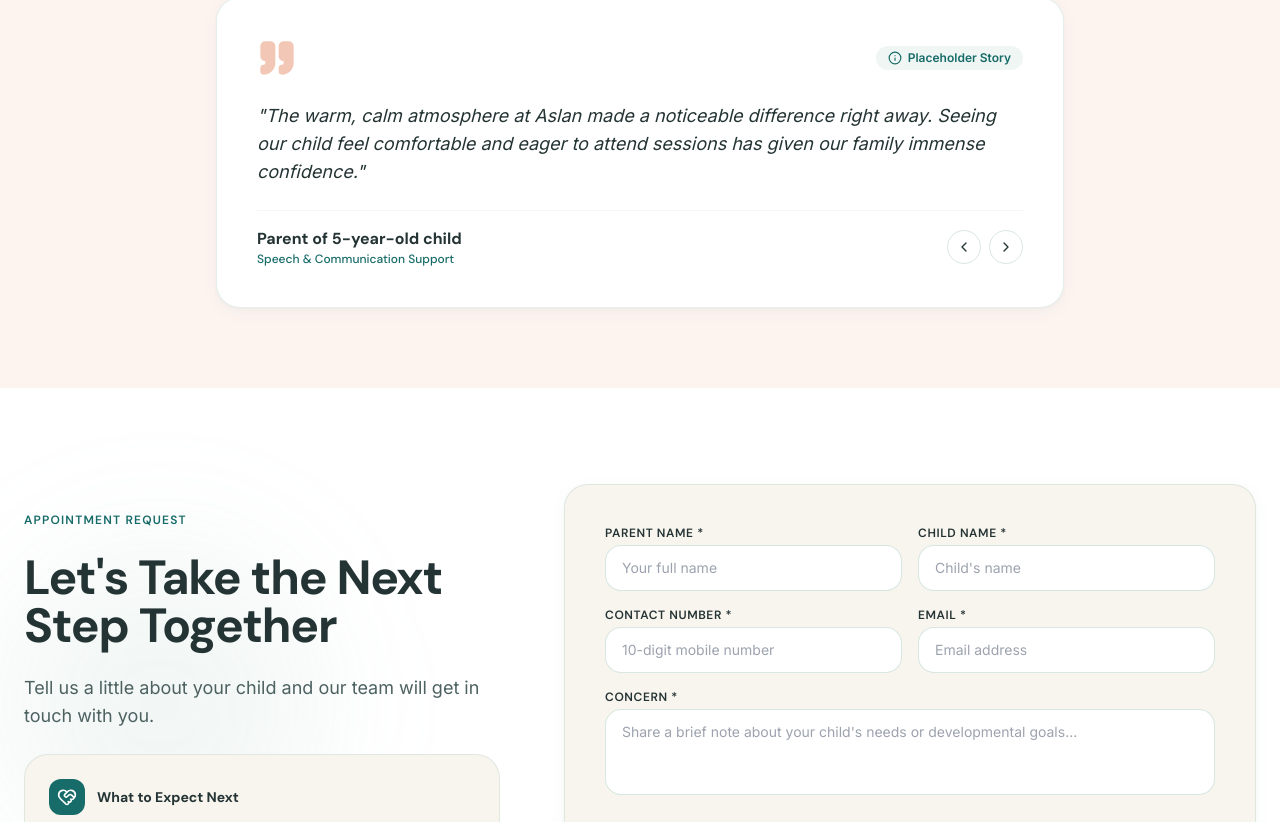
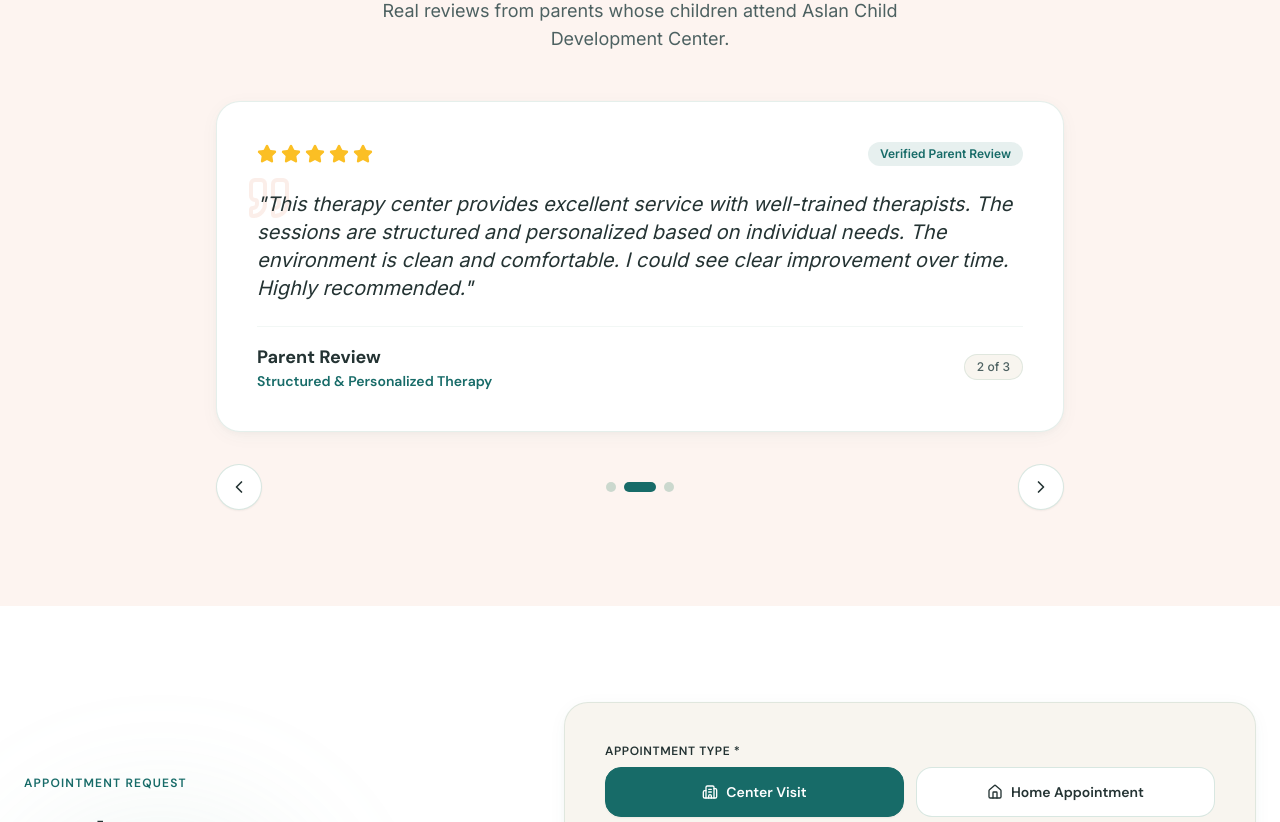
Before and after one commit to Lakshan1042/AslanCDC_Portfolio, a React (Vite) app: page / in a window 1280 px wide. Shown: the part 4538-5360 px from the top of the page. Built offline with nearby package versions, Linux system fonts and the light colour scheme.

Commit message:
"Added Carousel and Home visit options"

```diff
--- a/src/components/AppointmentSection.tsx
+++ b/src/components/AppointmentSection.tsx
@@ -1,7 +1,7 @@
 import React, { useState } from 'react';
-import { motion } from 'framer-motion';
+import { motion, AnimatePresence } from 'framer-motion';
 import { Button } from './Button';
-import { CheckCircle2, Loader2, HeartHandshake, ShieldCheck, Clock, AlertCircle } from 'lucide-react';
+import { CheckCircle2, Loader2, HeartHandshake, ShieldCheck, Clock, AlertCircle, Building2, Home } from 'lucide-react';
 
 interface FormErrors {
   parentName?: string;
@@ -9,6 +9,7 @@ interface FormErrors {
   phone?: string;
   email?: string;
   concern?: string;
+  address?: string;
 }
 
 export const AppointmentSection: React.FC = () => {
@@ -18,6 +19,8 @@ export const AppointmentSection: React.FC = () => {
     phone: '',
     email: '',
     concern: '',
+    appointmentType: 'center' as 'center' | 'home',
+    address: '',
   });
 
   const [errors, setErrors] = useState<FormErrors>({});
@@ -54,6 +57,10 @@ export const AppointmentSection: React.FC = () => {
       newErrors.concern = 'Please share a brief note about your child’s needs.';
     }
 
+    if (formData.appointmentType === 'home' && !formData.address.trim()) {
+      newErrors.address = 'Please enter your complete home address for the visit.';
+    }
+
     setErrors(newErrors);
     return Object.keys(newErrors).length === 0;
   };
@@ -75,6 +82,8 @@ export const AppointmentSection: React.FC = () => {
         formDataPayload.append('phone', formData.phone);
         formDataPayload.append('email', formData.email);
         formDataPayload.append('concern', formData.concern);
+        formDataPayload.append('isHomeAppointment', formData.appointmentType === 'home' ? 'Yes' : 'No');
+        formDataPayload.append('address', formData.appointmentType === 'home' ? formData.address.trim() : 'Center Visit');
         formDataPayload.append('submittedAt', new Date().toLocaleString('en-IN', { timeZone: 'Asia/Kolkata' }));
 
         await fetch(scriptUrl, {
@@ -123,7 +132,7 @@ export const AppointmentSection: React.FC = () => {
             </h2>
 
             <p className="text-base sm:text-lg text-aslan-charcoal-muted leading-relaxed font-sans font-normal">
-              Tell us a little about your child and our team will get in touch with you.
+              Tell us a little about your child and choose between a Center Visit or Home Appointment.
             </p>
 
             {/* Qualitative Trust Card */}
@@ -150,7 +159,7 @@ export const AppointmentSection: React.FC = () => {
             </div>
           </motion.div>
 
-          {/* RIGHT: Compact 5-Field Form with Validation */}
+          {/* RIGHT: Form with Appointment Type & Validation */}
           <motion.div
             initial={{ opacity: 0, y: 20 }}
             whileInView={{ opacity: 1, y: 0 }}
@@ -172,7 +181,7 @@ export const AppointmentSection: React.FC = () => {
                   Thank you!
                 </h3>
                 <p className="text-aslan-charcoal-muted max-w-md mx-auto text-base leading-relaxed font-sans">
-                  We've received your request. Our team will contact you shortly.
+                  We've received your request for a {formData.appointmentType === 'home' ? 'Home Appointment' : 'Center Visit'}. Our team will contact you shortly.
                 </p>
                 <div className="pt-4">
                   <Button
@@ -180,7 +189,15 @@ export const AppointmentSection: React.FC = () => {
                     size="sm"
                     onClick={() => {
                       setSubmitted(false);
-                      setFormData({ parentName: '', childName: '', phone: '', email: '', concern: '' });
+                      setFormData({
+                        parentName: '',
+                        childName: '',
+                        phone: '',
+                        email: '',
+                        concern: '',
+                        appointmentType: 'center',
+                        address: '',
+                      });
                       setErrors({});
                       setSubmitError(null);
                     }}
@@ -191,6 +208,44 @@ export const AppointmentSection: React.FC = () => {
               </motion.div>
             ) : (
               <form onSubmit={handleSubmit} noValidate className="space-y-4">
+
+                {/* Appointment Type Selector */}
+                <div>
+                  <label className="block text-xs font-semibold uppercase tracking-wider text-aslan-charcoal mb-2 font-heading">
+                    Appointment Type *
+                  </label>
+                  <div className="grid grid-cols-2 gap-3">
+                    <button
+                      type="button"
+                      onClick={() => {
+                        setFormData({ ...formData, appointmentType: 'center' });
+                        if (errors.address) setErrors({ ...errors, address: undefined });
+                      }}
+                      className={`p-3.5 rounded-2xl border text-xs sm:text-sm font-semibold flex items-center justify-center gap-2 transition-all font-heading ${
+                        formData.appointmentType === 'center'
+                          ? 'bg-aslan-teal text-white border-aslan-teal shadow-sm'
+                          : 'bg-white text-aslan-charcoal border-aslan-sage/30 hover:border-aslan-teal/50'
+                      }`}
+                    >
+                      <Building2 className="w-4 h-4 flex-shrink-0" />
+                      <span>Center Visit</span>
+                    </button>
+
+                    <button
+                      type="button"
+                      onClick={() => setFormData({ ...formData, appointmentType: 'home' })}
+                      className={`p-3.5 rounded-2xl border text-xs sm:text-sm font-semibold flex items-center justify-center gap-2 transition-all font-heading ${
+                        formData.appointmentType === 'home'
+                          ? 'bg-aslan-teal text-white border-aslan-teal shadow-sm'
+                          : 'bg-white text-aslan-charcoal border-aslan-sage/30 hover:border-aslan-teal/50'
+                      }`}
+                    >
+                      <Home className="w-4 h-4 flex-shrink-0" />
+                      <span>Home Appointment</span>
+                    </button>
+                  </div>
+                </div>
+
                 <div className="grid grid-cols-1 sm:grid-cols-2 gap-4">
                   {/* 1. Parent Name */}
                   <div>
@@ -299,6 +354,41 @@ export const AppointmentSection: React.FC = () => {
                   </div>
                 </div>
 
+                {/* Conditional Home Address Field */}
+                <AnimatePresence>
+                  {formData.appointmentType === 'home' && (
+                    <motion.div
+                      initial={{ opacity: 0, height: 0 }}
+                      animate={{ opacity: 1, height: 'auto' }}
+                      exit={{ opacity: 0, height: 0 }}
+                      transition={{ duration: 0.25 }}
+                    >
+                      <label className="block text-xs font-semibold uppercase tracking-wider text-aslan-charcoal mb-1 font-heading">
+                        Home Address for Visit *
+                      </label>
+                      <textarea
+                        rows={2}
+                        placeholder="Enter complete home address (House No, Street, Area, Landmark, Pincode)..."
+                        value={formData.address}
+                        onChange={(e) => {
+                          setFormData({ ...formData, address: e.target.value });
+                          if (errors.address) setErrors({ ...errors, address: undefined });
+                        }}
+                        className={`w-full px-4 py-3 bg-white border rounded-2xl text-sm focus:outline-none transition-all text-aslan-charcoal resize-none ${
+                          errors.address
+                            ? 'border-rose-500 focus:ring-2 focus:ring-rose-500/30'
+                            : 'border-aslan-sage/30 focus:ring-2 focus:ring-aslan-teal focus:border-aslan-teal'
+                        }`}
+                      ></textarea>
+                      {errors.address && (
+                        <p className="text-rose-600 text-xs font-medium mt-1 flex items-center gap-1">
+                          <AlertCircle className="w-3.5 h-3.5" /> {errors.address}
+                        </p>
+                      )}
+                    </motion.div>
+                  )}
+                </AnimatePresence>
+
                 {/* 5. Concern */}
                 <div>
                   <label className="block text-xs font-semibold uppercase tracking-wider text-aslan-charcoal mb-1 font-heading">
--- a/src/components/SectionHeading.tsx
+++ b/src/components/SectionHeading.tsx
@@ -26,7 +26,7 @@ export const SectionHeading: React.FC<SectionHeadingProps> = ({
         {title}
       </h2>
       {subtitle && (
-        <p className="text-base md:text-lg text-aslan-charcoal-muted leading-relaxed font-sans font-normal max-w-xl">
+        <p className={`text-base md:text-lg text-aslan-charcoal-muted leading-relaxed font-sans font-normal max-w-xl ${centered ? 'mx-auto' : ''}`}>
           {subtitle}
         </p>
       )}
--- a/src/components/TestimonialsSection.tsx
+++ b/src/components/TestimonialsSection.tsx
@@ -1,82 +1,160 @@
-import React, { useState } from 'react';
-import { motion } from 'framer-motion';
+import React, { useState, useEffect, useCallback } from 'react';
+import { motion, AnimatePresence } from 'framer-motion';
 import { SectionHeading } from './SectionHeading';
 import { TESTIMONIAL_PLACEHOLDERS } from '../data/contentData';
-import { Quote, ChevronLeft, ChevronRight, Info } from 'lucide-react';
+import { Quote, ChevronLeft, ChevronRight, Star } from 'lucide-react';
 
 export const TestimonialsSection: React.FC = () => {
   const [activeIndex, setActiveIndex] = useState(0);
+  const [direction, setDirection] = useState(1); // 1 = next, -1 = prev
+  const [isPaused, setIsPaused] = useState(false);
 
-  const nextTestimonial = () => {
+  const nextTestimonial = useCallback(() => {
+    setDirection(1);
     setActiveIndex((prev) => (prev + 1) % TESTIMONIAL_PLACEHOLDERS.length);
+  }, []);
+
+  const prevTestimonial = useCallback(() => {
+    setDirection(-1);
+    setActiveIndex((prev) => (prev - 1 + TESTIMONIAL_PLACEHOLDERS.length) % TESTIMONIAL_PLACEHOLDERS.length);
+  }, []);
+
+  const goToSlide = (index: number) => {
+    setDirection(index > activeIndex ? 1 : -1);
+    setActiveIndex(index);
   };
 
-  const prevTestimonial = () => {
-    setActiveIndex((prev) => (prev - 1 + TESTIMONIAL_PLACEHOLDERS.length) % TESTIMONIAL_PLACEHOLDERS.length);
-  };
+  // Auto-play timer (5 seconds), pauses on hover
+  useEffect(() => {
+    if (isPaused) return;
+    const timer = setInterval(() => {
+      nextTestimonial();
+    }, 5000);
+    return () => clearInterval(timer);
+  }, [isPaused, nextTestimonial]);
 
   const current = TESTIMONIAL_PLACEHOLDERS[activeIndex];
 
+  const variants = {
+    enter: (dir: number) => ({
+      x: dir > 0 ? 60 : -60,
+      opacity: 0,
+      scale: 0.98,
+    }),
+    center: {
+      x: 0,
+      opacity: 1,
+      scale: 1,
+    },
+    exit: (dir: number) => ({
+      x: dir > 0 ? -60 : 60,
+      opacity: 0,
+      scale: 0.98,
+    }),
+  };
+
   return (
-    <section className="py-16 md:py-20 bg-[#FDF4F0] relative overflow-hidden">
+    <section className="py-20 md:py-24 bg-[#FDF4F0] relative overflow-hidden">
       <div className="max-w-4xl mx-auto px-6 relative">
-
         <SectionHeading
           eyebrow="Parent Experiences"
-          title="Stories of Growth"
+          title="Stories of Growth & Progress"
+          subtitle="Real reviews from parents whose children attend Aslan Child Development Center."
           centered
-          className="mb-8"
+          className="mb-12"
         />
 
-        {/* Compact Featured Testimonial Card */}
+        {/* Carousel Card Container */}
+        <div
+          className="relative"
+          onMouseEnter={() => setIsPaused(true)}
+          onMouseLeave={() => setIsPaused(false)}
+        >
+          <AnimatePresence custom={direction} mode="wait">
             <motion.div
               key={current.id}
-          initial={{ opacity: 0, y: 15 }}
-          animate={{ opacity: 1, y: 0 }}
-          transition={{ duration: 0.4 }}
-          className="bg-white rounded-3xl p-8 md:p-10 border border-aslan-sage/20 shadow-aslan-card relative space-y-6"
+              custom={direction}
+              variants={variants}
+              initial="enter"
+              animate="center"
+              exit="exit"
+              transition={{ duration: 0.35, ease: 'easeOut' }}
+              className="bg-white rounded-3xl p-8 sm:p-10 border border-aslan-sage/20 shadow-aslan-card relative space-y-6"
             >
-          <div className="flex items-center justify-between">
-            <Quote className="w-10 h-10 text-aslan-peach fill-aslan-peach" />
-            <div className="flex items-center gap-1.5 px-3 py-1 rounded-full bg-aslan-sage-soft text-aslan-teal text-xs font-semibold">
-              <Info className="w-3.5 h-3.5" />
-              <span>Placeholder Story</span>
+              {/* Header inside card */}
+              <div className="flex items-center justify-between gap-4">
+                <div className="flex items-center gap-1 text-amber-400">
+                  {[...Array(5)].map((_, i) => (
+                    <Star key={i} className="w-5 h-5 fill-amber-400 text-amber-400" />
+                  ))}
+                </div>
+                <div className="flex items-center gap-1.5 px-3 py-1 rounded-full bg-aslan-teal/10 text-aslan-teal text-xs font-semibold">
+                  <span>Verified Parent Review</span>
                 </div>
               </div>
 
-          <p className="text-base sm:text-lg text-aslan-charcoal leading-relaxed font-sans italic">
+              {/* Quote Text */}
+              <div className="relative">
+                <Quote className="w-12 h-12 text-aslan-peach/30 absolute -top-4 -left-3 -z-1" />
+                <p className="text-base sm:text-xl text-aslan-charcoal leading-relaxed font-sans italic relative z-10">
                   "{current.quote}"
                 </p>
+              </div>
 
-          <div className="pt-4 border-t border-aslan-sage/10 flex items-center justify-between">
+              {/* Footer inside card */}
+              <div className="pt-4 border-t border-aslan-sage/10 flex flex-wrap items-center justify-between gap-4">
                 <div>
-              <h4 className="font-heading font-bold text-aslan-charcoal text-base">
+                  <h4 className="font-heading font-bold text-aslan-charcoal text-base sm:text-lg">
                     {current.parentName}
                   </h4>
-              <p className="text-xs text-aslan-teal font-medium font-heading">
+                  <p className="text-xs sm:text-sm text-aslan-teal font-semibold font-heading">
                     {current.program}
                   </p>
                 </div>
 
-            {/* Subtle Navigation Buttons */}
-            <div className="flex items-center space-x-2">
+                {/* Counter Badge */}
+                <span className="text-xs text-aslan-charcoal-muted font-medium bg-aslan-cream px-3 py-1 rounded-full border border-aslan-sage/20 font-sans">
+                  {activeIndex + 1} of {TESTIMONIAL_PLACEHOLDERS.length}
+                </span>
+              </div>
+            </motion.div>
+          </AnimatePresence>
+        </div>
+
+        {/* Carousel Controls & Pagination Dots */}
+        <div className="flex items-center justify-between mt-8">
           <button
             onClick={prevTestimonial}
-                className="p-2 rounded-full border border-aslan-sage/30 text-aslan-charcoal hover:bg-aslan-cream transition-colors"
-                aria-label="Previous quote"
+            className="p-3 rounded-full bg-white border border-aslan-sage/30 text-aslan-charcoal hover:bg-aslan-teal hover:text-white hover:border-aslan-teal transition-all shadow-sm focus:outline-none"
+            aria-label="Previous review"
           >
-                <ChevronLeft className="w-4 h-4" />
+            <ChevronLeft className="w-5 h-5" />
           </button>
+
+          {/* Dots Indicator */}
+          <div className="flex items-center gap-2">
+            {TESTIMONIAL_PLACEHOLDERS.map((_, index) => (
+              <button
+                key={index}
+                onClick={() => goToSlide(index)}
+                className={`h-2.5 rounded-full transition-all duration-300 ${
+                  index === activeIndex
+                    ? 'w-8 bg-aslan-teal'
+                    : 'w-2.5 bg-aslan-sage/40 hover:bg-aslan-teal/40'
+                }`}
+                aria-label={`Go to review ${index + 1}`}
+              />
+            ))}
+          </div>
+
           <button
             onClick={nextTestimonial}
-                className="p-2 rounded-full border border-aslan-sage/30 text-aslan-charcoal hover:bg-aslan-cream transition-colors"
-                aria-label="Next quote"
+            className="p-3 rounded-full bg-white border border-aslan-sage/30 text-aslan-charcoal hover:bg-aslan-teal hover:text-white hover:border-aslan-teal transition-all shadow-sm focus:outline-none"
+            aria-label="Next review"
           >
-                <ChevronRight className="w-4 h-4" />
+            <ChevronRight className="w-5 h-5" />
           </button>
         </div>
-          </div>
-        </motion.div>
 
       </div>
     </section>
--- a/src/data/contentData.ts
+++ b/src/data/contentData.ts
@@ -275,27 +275,27 @@ export const APPROACH_STEPS: ApproachStep[] = [
 
 export const TESTIMONIAL_PLACEHOLDERS: TestimonialItem[] = [
   {
+    id: 'test-3',
+    parentName: 'Parent of Developmental Care',
+    childAge: 'Behavioral Care',
+    program: 'Sitting Tolerance & Behavioral Progress',
+    quote: "My child's life has changed after joining this therapy center. Vickey Sir has a positive mindset and continuously help for my child make progress every day, especially in improving sitting tolerance and behavior.",
+    isPlaceholder: false
+  },
+  {
     id: 'test-1',
-    parentName: 'Parent of 5-year-old child',
-    childAge: 'Speech Therapy',
-    program: 'Speech & Communication Support',
-    quote: 'The warm, calm atmosphere at Aslan made a noticeable difference right away. Seeing our child feel comfortable and eager to attend sessions has given our family immense confidence.',
-    isPlaceholder: true
+    parentName: 'Parent Review',
+    childAge: 'Pediatric Care',
+    program: 'Structured & Personalized Therapy',
+    quote: 'This therapy center provides excellent service with well-trained therapists. The sessions are structured and personalized based on individual needs. The environment is clean and comfortable. I could see clear improvement over time. Highly recommended.',
+    isPlaceholder: false
   },
   {
     id: 'test-2',
-    parentName: 'Parent of 6-year-old child',
-    childAge: 'Occupational Therapy',
-    program: 'Occupational & Sensory Support',
-    quote: 'The therapists at Aslan take the time to truly understand each child. The structured activities have helped improve focus and daily coordination in a very encouraging way.',
-    isPlaceholder: true
-  },
-  {
-    id: 'test-3',
-    parentName: 'Parent of 4-year-old child',
-    childAge: 'Specialized Education',
-    program: 'Tailored Learning Support',
-    quote: 'Aslan provides a supportive space where every step of growth is valued. The guidance given to parents for home practice has been invaluable for us.',
-    isPlaceholder: true
+    parentName: 'Grateful Parent',
+    childAge: 'Autism Support',
+    program: 'Autism Developmental Support',
+    quote: "This center has supported us in many things, vicky sir's mindset is so helpful in the terms of autism kids. Grateful to ASLAN",
+    isPlaceholder: false
   }
 ];
```
Lines whose indentation alone changed are shown as unchanged.
